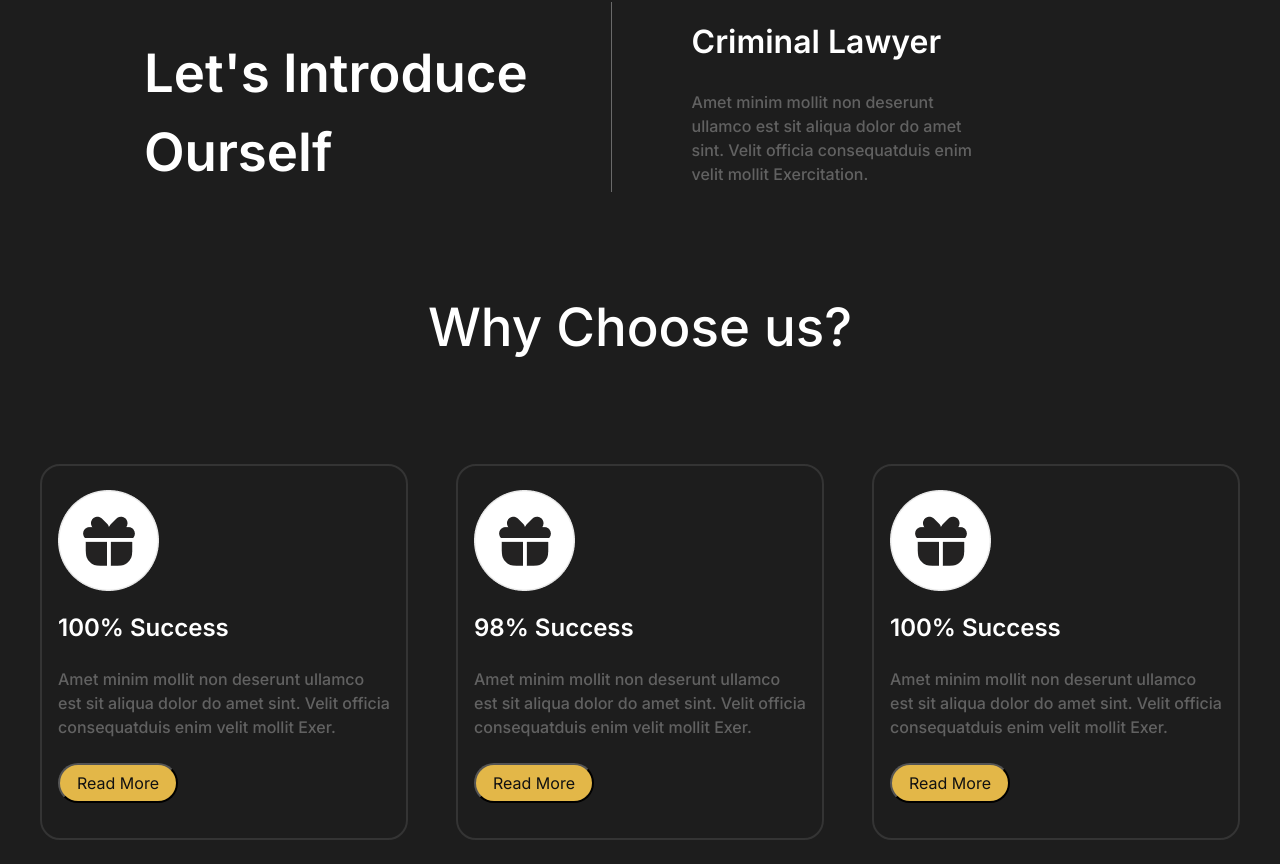
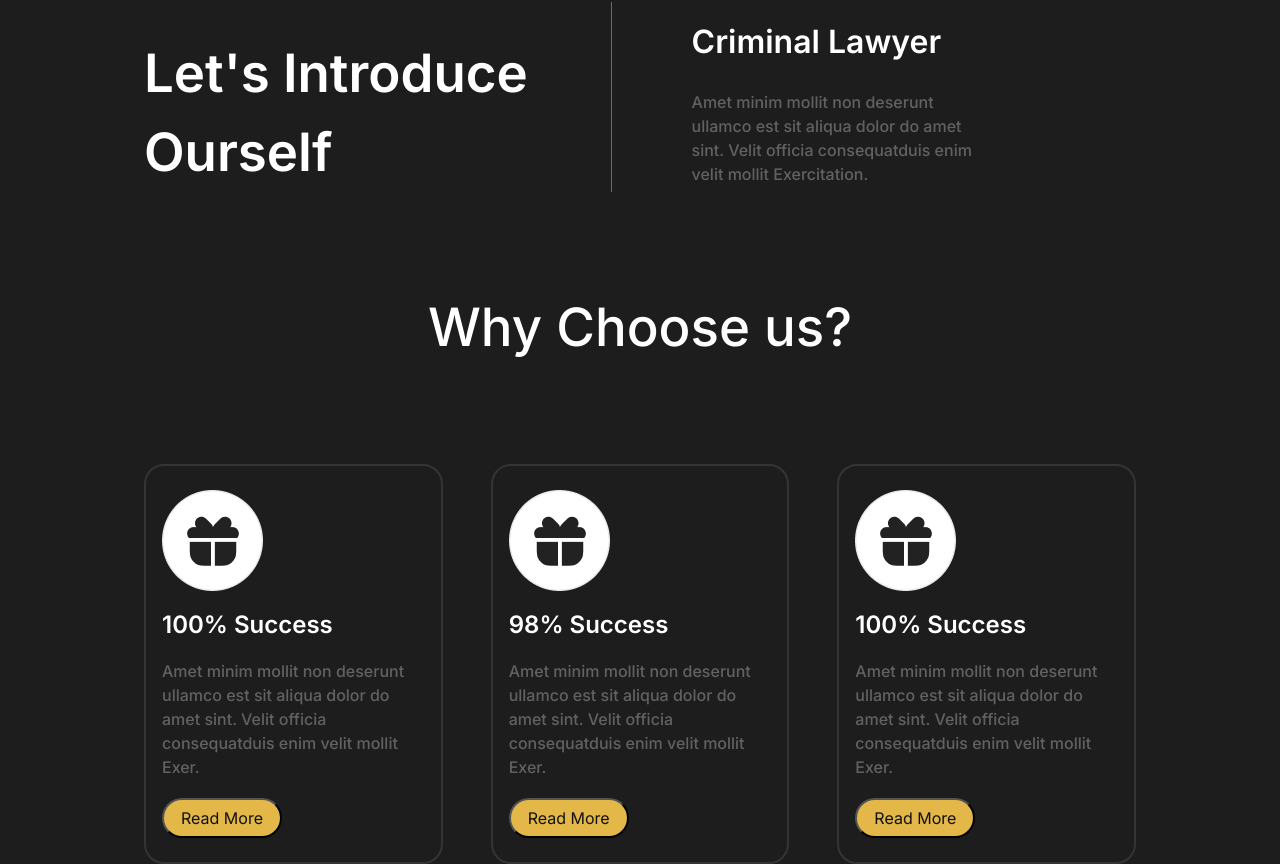
Before and after one commit to adithya0804/Lawfirm-Landing-Page, a React (Create React App) app: page / in a window 1280 px wide. Shown: the part 787-1651 px from the top of the page. Before the commit the page ends 1627 px from the top, so only its background shows below. Built offline with nearby package versions, Linux system fonts and the light colour scheme.

Commit message:
cardstyling

```diff
--- a/src/Components/AboutUs/AboutUs.module.css
+++ b/src/Components/AboutUs/AboutUs.module.css
@@ -59,4 +59,6 @@ align-items: center;
     flex-direction: row;
     margin-top: 2rem;
     gap: 3rem;
+    margin-right: 9rem;
+    margin-left: 9rem;
 }
--- a/src/Components/AboutUs/Card/Card.jsx
+++ b/src/Components/AboutUs/Card/Card.jsx
@@ -5,7 +5,7 @@ const Card = ({title}) => {
   return (
     <div className={styles.wrapper}>
         <div className={styles.imageWrapper}>
-        <img src={gift} alt="gift"/>
+        <img src={gift} alt="gift" className={styles.img}/>
         </div>
         <div className={styles.title}>{title}</div>
         <div className={styles.content}>Amet minim mollit non deserunt ullamco est sit aliqua dolor do amet sint. Velit officia consequatduis enim velit mollit Exer. </div>
--- a/src/Components/AboutUs/Card/Card.module.css
+++ b/src/Components/AboutUs/Card/Card.module.css
@@ -1,8 +1,8 @@
 .wrapper{
     display: flex;
     flex-direction: column;
-    width: 23rem;
-    height: 23.5rem;
+    /* width: 25rem;
+    height: 21rem; */
     border-radius: 20px;
     margin-top: 4rem;
     border: 2px solid rgba(255,255,255,0.1);
@@ -16,8 +16,9 @@
     background-color: #2e2e2e;
     border: 1px solid #2e2e2e;
 }
+
 .title{
-    margin-top: 1.2rem;
+    margin-top: 1rem;
     font-size: 1.5rem;
     font-weight: 600;
 }
@@ -25,13 +26,13 @@
     font-size: o.9rem;
     font-weight: 500;
     opacity: 30%;
-    margin-top: 1.3rem;
+    margin-top: 1rem;
 }
 .readBtn{
     height: 2.5rem;
     width: 7.5rem;
     border-radius: 1.5rem;
-    margin-top: 1.5rem;
+    margin-top: 1.2rem;
     color: var(--black-color);
     background-color: var(--orange-color);
 }
```
